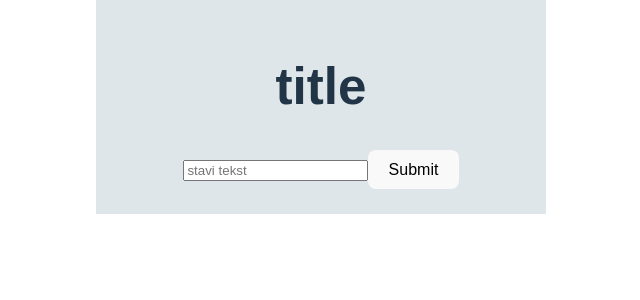
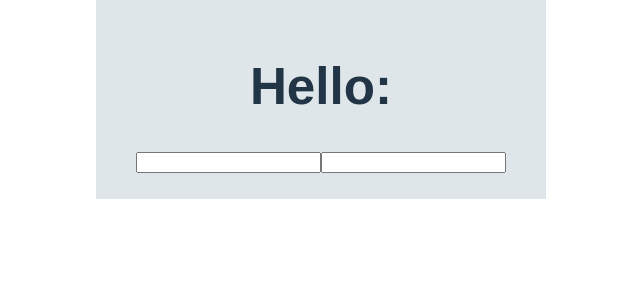
Before and after one commit to dino-ctk/react-cards-project, a React (Vite) app: page / in a window 1280 px wide. Shown: the top 300 px of the page, without its empty margins (319-959 px from the left). Built offline with nearby package versions, Linux system fonts and the light colour scheme.

Commit message:
vjezba forma state complex

```diff
--- a/src/components/App.jsx
+++ b/src/components/App.jsx
@@ -5,6 +5,8 @@ import Login from "./login/Login.jsx"
 import StatePractice from "./statePractice/StatePractice.jsx";
 import Counter from "./counter/Counter.jsx";
 import SubmitBtn from "./submit-btn/SubmitBtn.jsx";
+import Timer from "./timer/Timer.jsx";
+import FormName from "./form-name/FormName.jsx";
 
 
 function App() {
@@ -47,7 +49,9 @@ function handleClick() {
     // </div>
     // <StatePractice/>
     // <Counter></Counter>
-    <SubmitBtn></SubmitBtn>
+    // <SubmitBtn></SubmitBtn>
+    // <Timer></Timer>
+    <FormName></FormName>
   )
 }
 
--- /dev/null
+++ b/src/components/form-name/FormName.jsx
@@ -0,0 +1,30 @@
+import React, {useState} from "react";
+
+function FormName(){
+
+    const [firstName, setFirstName] = useState("")
+    const [lastName, setLastName] = useState("")
+
+
+    function handleOnChange(event){
+        console.log(event.target.value);
+        if(event.target.name === "fName"){
+            setFirstName(event.target.value)
+        }else if (event.target.name === "lName"){
+            setLastName(event.target.value)
+        }
+
+        //setFirstName("adasd");
+    }
+
+    return(
+        <div>
+            <h1>Hello: {firstName} {lastName}</h1>
+            <input name="fName" type="text" value={firstName} onChange={handleOnChange} />
+            <input name="lName" type="text" value={lastName} onChange={handleOnChange} />
+        </div>
+    )
+
+}
+
+export default FormName
--- a/src/components/submit-btn/SubmitBtn.jsx
+++ b/src/components/submit-btn/SubmitBtn.jsx
@@ -27,6 +27,7 @@ function SubmitBtn(){
                 type="text"
                 placeholder="stavi tekst"
                 onChange={handleOnChange}
+                value={inputVal}
             />
             <button
                 style={mouse ? {backgroundColor: "black", color: "white"} : {}}
--- /dev/null
+++ b/src/components/timer/Timer.jsx
@@ -0,0 +1,30 @@
+import React, {useState} from 'react'
+function Timer(){
+
+    const now = new Date().toLocaleTimeString();
+    const [vrime, setVrime] = useState(now);
+    const [isEnabled, SetIsEnabled] = useState(false);
+
+
+    if(isEnabled){
+        setInterval(updateVrime, 1000);
+    }
+
+
+
+    function updateVrime(){
+        setVrime(new Date().toLocaleTimeString())
+        SetIsEnabled(!isEnabled)
+        console.log("isenabled :", isEnabled)
+    }
+
+    return(
+        <div>
+            <h1>{vrime}</h1>
+            <h1>vrijednost: {isEnabled ? "true" : "false"}</h1>
+            <button onClick={updateVrime}>get time</button>
+        </div>
+    )
+}
+
+export default Timer
```
Also changed, not shown: src/components/counter/CounterClass.jsx (added, +30 -0 lines).
